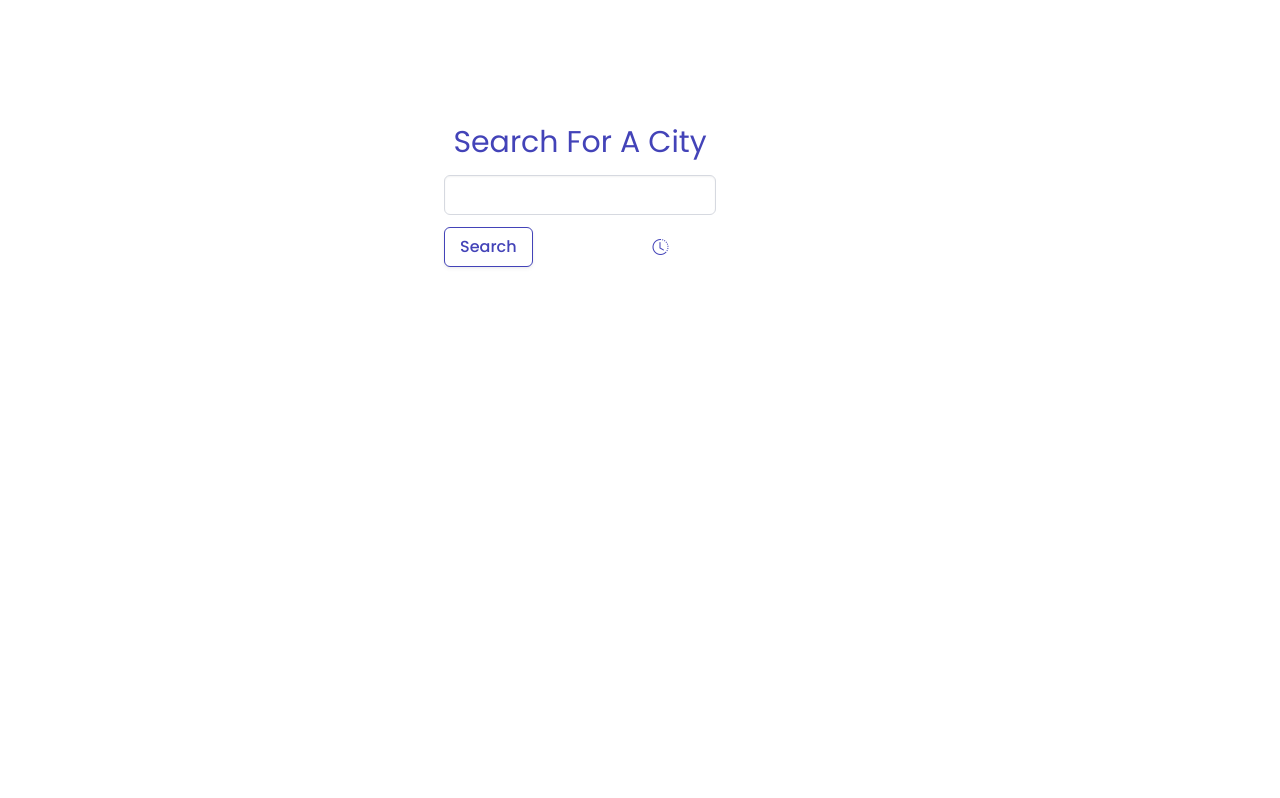
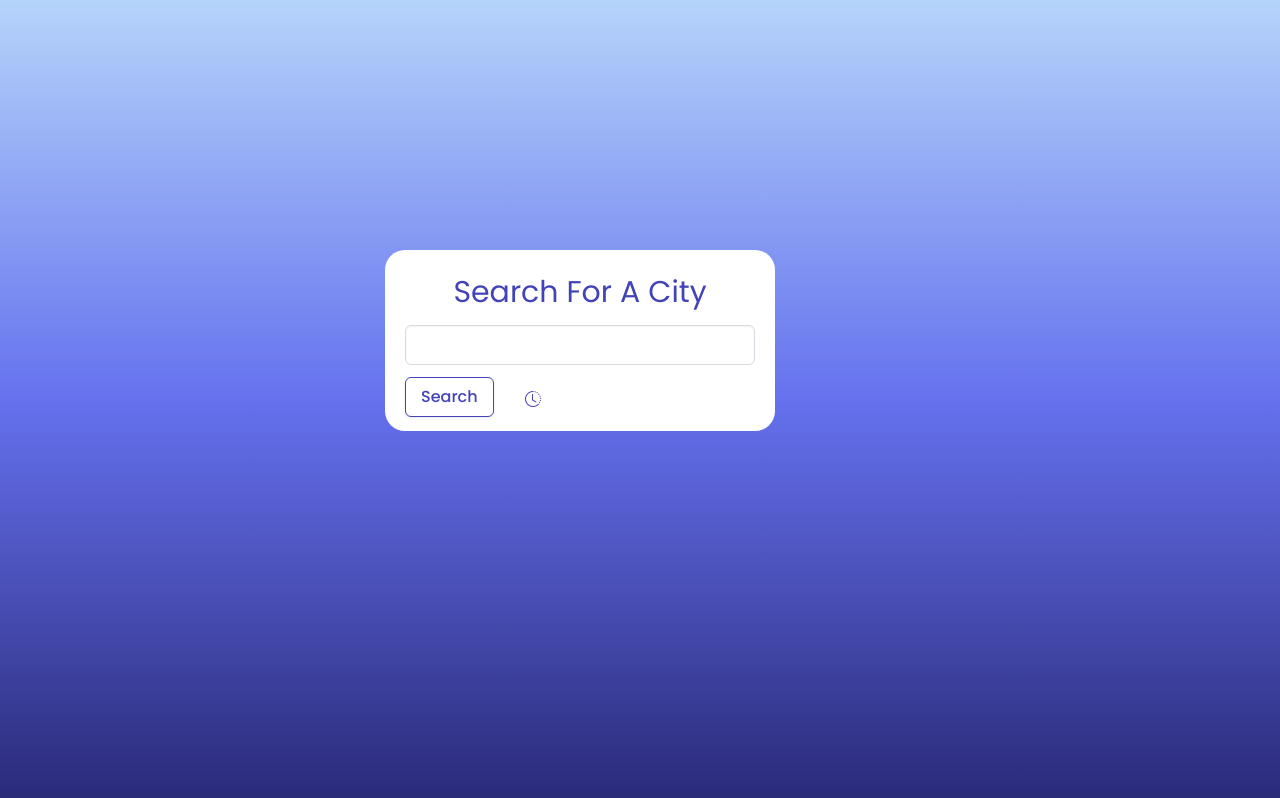
Before and after one commit to Taylor-Brandon/Weather-App-Refactor, a React (Create React App) app in the folder weather-app/: page / in a window 1280 px wide. Built offline with nearby package versions, Linux system fonts and the light colour scheme; a web font is replaced by a local one.

Commit message:
styled history, search bar, and background of application

```diff
--- a/weather-app/src/App.js
+++ b/weather-app/src/App.js
@@ -6,11 +6,13 @@ import './styles/style.css';
 
 export default function App() {
     return (
+        <div className='app-background'>
         <Router>
             <Routes>
                 <Route path="/" element={<Landing />} />
                 <Route path="/result" element={<Result />} />
             </Routes>
         </Router>
+        </div>
     )
 }
--- a/weather-app/src/components/search.js
+++ b/weather-app/src/components/search.js
@@ -18,6 +18,10 @@ export default function Search() {
             setSearchedCities(JSON.parse(storedCities));
         }
     }, []);
+
+    const handleButtonToggle = () => {
+        setHidden(false);
+    }
 
     const handleChange = (event) => {
         setSearchInput(event.target.value);
@@ -66,9 +70,6 @@ export default function Search() {
             alert('Unable to fetch weather data. Please try again.');
         }
     };
-    const handleButtonToggle = () => {
-        setHidden(false);
-    }
 
     const handleSearchFormSubmit = async (event) => {
         event.preventDefault();
@@ -106,6 +107,7 @@ export default function Search() {
     return (
         <div>
             {!formSubmitted ?
+            <div className='search-component'>
             <div className='landing-area'>
             <div className="cityForm-area">
                 <h1 id='search-header'>Search For A City</h1>
@@ -122,9 +124,12 @@ export default function Search() {
                         </div>
                     </div>
                     <button id='submit-btn' type="submit" className="button">Search</button>
-                    <button onClick={handleButtonToggle} id='toggle-btn'><i className="bi bi-clock-history"></i></button>
                 </form>
+                <div className='toggle-area'>
+                <button onClick={handleButtonToggle} id='toggle-btn'><i className="bi bi-clock-history"></i></button>
                 </div>
+                </div>
+            </div>
             </div>
             :
 
@@ -150,8 +155,8 @@ export default function Search() {
                         </div>
                     </div>
                     <button id='submit-btn' type="submit" className="button">Search</button>
-                    <button onClick={handleButtonToggle} id='toggle-btn'><i className="bi bi-clock-history"></i></button>
                 </form>
+                <button onClick={handleButtonToggle} id='toggle-btn'><i className="bi bi-clock-history"></i></button>
                 </div>
             </div>
 }
@@ -206,6 +211,7 @@ export default function Search() {
             </div>
 
             {!hidden ?
+            <div className='list-area'>
             <ul className='history-list'>
                 {searchedCities.map((city, index) => (
                     <li id='history-item' key={index} onClick={() => handleSavedSearch(city)}>
@@ -214,6 +220,7 @@ export default function Search() {
                     </li>
                 ))}
             </ul>
+            </div>
             :
             <ul></ul>
                 }
--- a/weather-app/src/styles/style.css
+++ b/weather-app/src/styles/style.css
@@ -1,13 +1,19 @@
 @import url('https://fonts.googleapis.com/css2?family=Bebas+Neue&family=Crimson+Text:ital,wght@0,400;0,600;0,700;1,400;1,600;1,700&family=Gowun+Batang&family=Playfair+Display:ital,wght@0,400..900;1,400..900&family=Poppins:ital,wght@0,100;0,200;0,300;0,400;0,500;0,600;0,700;0,800;0,900;1,100;1,200;1,300;1,400;1,500;1,600;1,700;1,800;1,900&display=swap');
-
+.app-background{
+    height: 100vh;
+    background: linear-gradient(#b5d4fa, #6571ee, rgb(42, 42, 121));
+}
+.search-component{
+    padding: 250px;
+}
 .landing-area{
     display: flex;
     justify-content: center;
-    margin-top: 100px;
 }
 .cityForm-area{
     background-color: white;
     border-radius: 20px;
+    width: 50%;
     padding: 20px;
     margin-left: -120px;
 }
@@ -30,22 +36,28 @@
     border-color: rgb(67, 67, 184);
     font-family: "Poppins", sans-serif;
 }
+.toggle-area{
+    margin-top: -30px;
+}
 #toggle-btn{
     color: rgb(67, 67, 184);
-    margin-top: 10px;
     margin-left: 120px;
+}
+.list-area{
+    display: flex;
+    justify-content: center;
+    margin-top: -180px;
+    margin-left: -100px;
 }
 .history-list{
     font-family: "Poppins", sans-serif;
     border: 1px solid white;
-    width: 25%;
-    padding: 20px;
+    width: 15%;
+    padding: 5px;
     text-align: center;
     border-radius: 20px;
     color:rgb(67, 67, 184);
     background-color: white;
-    margin-top: 20px;
-    margin-left: 60px;
 }
 #history-item{
     margin-top: 5px;
```
